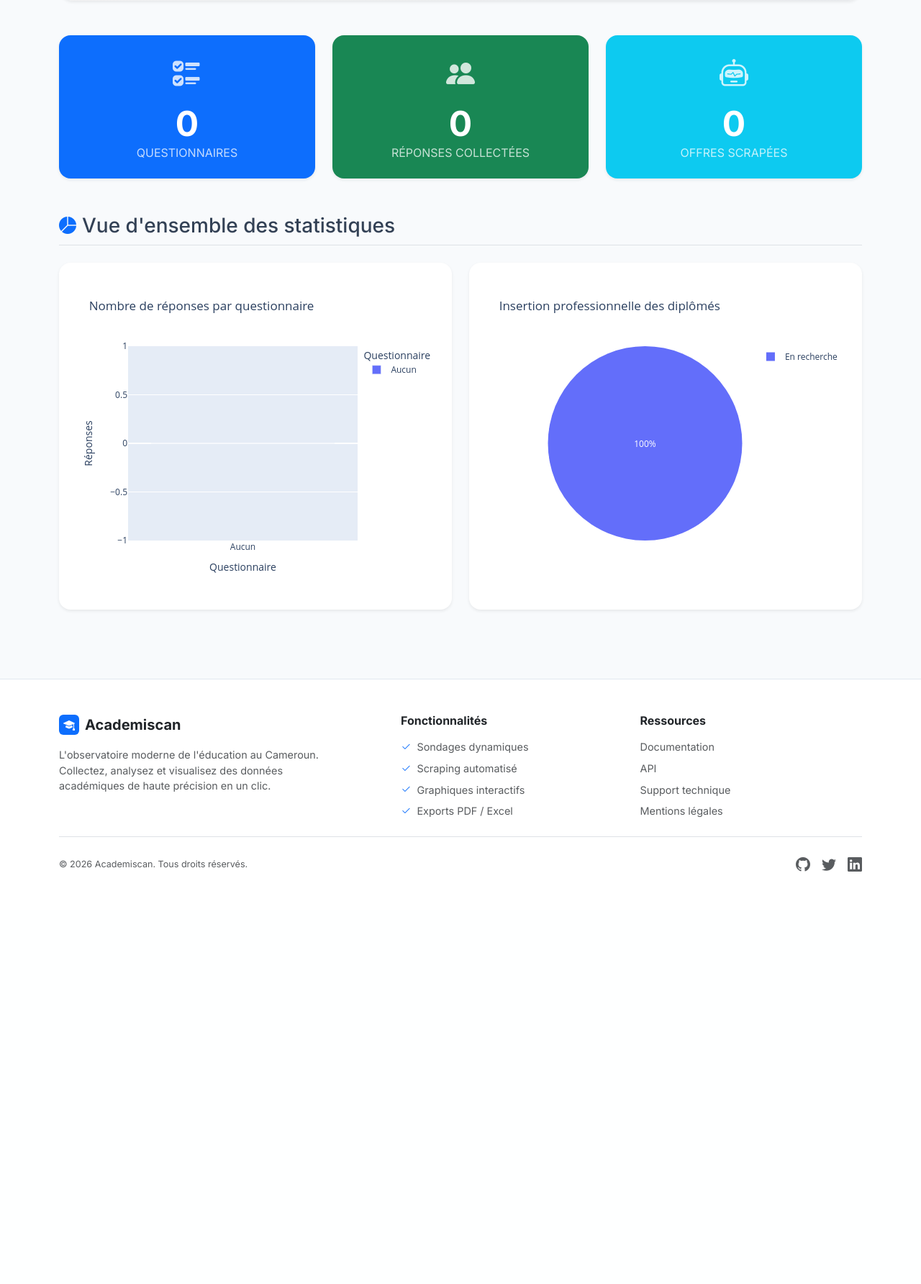
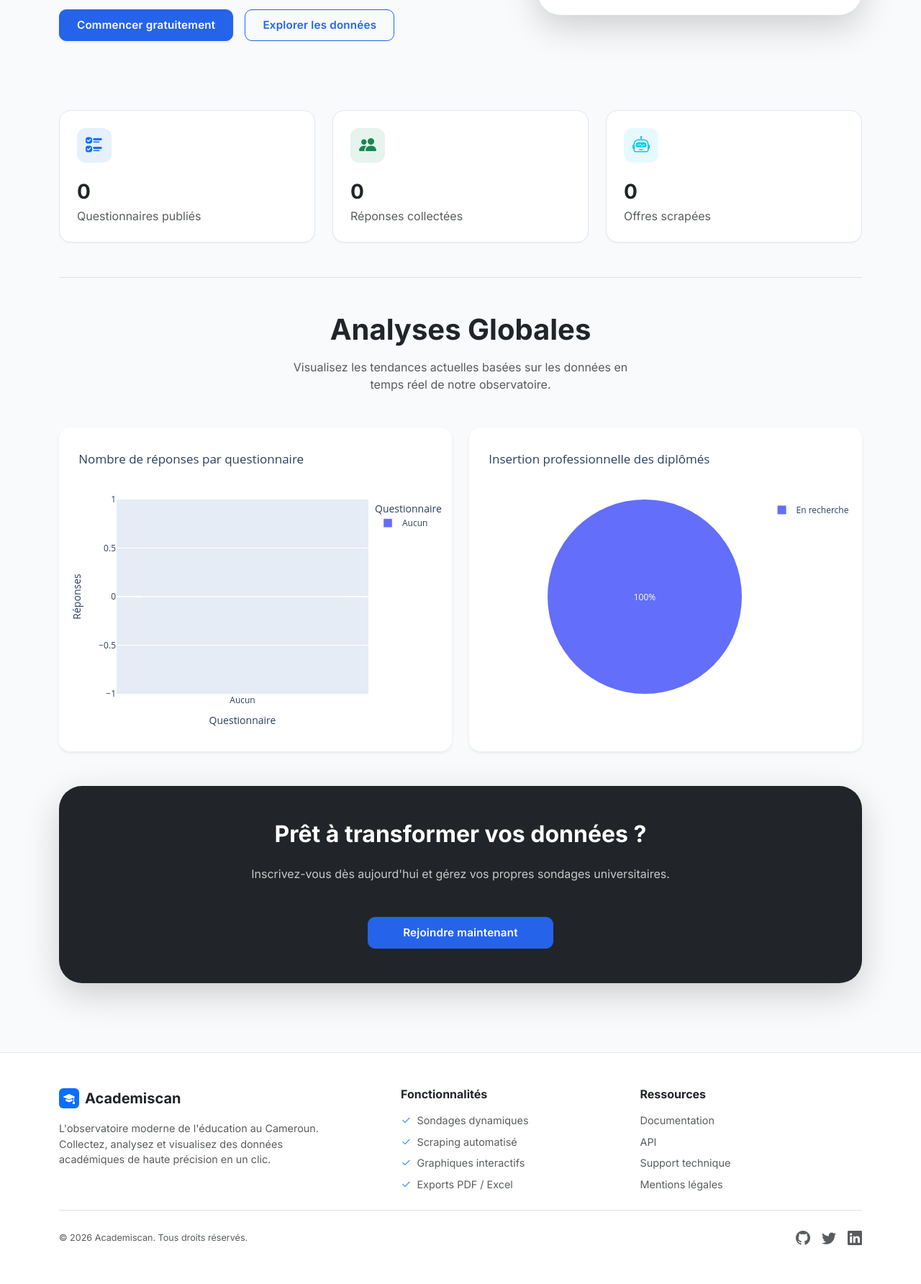
Before and after one commit to Jimmy-Network1/Projet_AnalyseDeDonnees, a Flask app: page /dashboard/public in a window 1280 px wide. Shown: the part 538-2322 px from the top of the page at 72% size. Before the commit the page ends 1749 px from the top, so only its background shows below. Run offline with Flask 3, Linux system fonts and the light colour scheme; some libraries are stand-ins or nearby versions.

Commit message:
chore: mise à jour du nom du service Render pour la nouvelle URL
Mise à jour du nom du service dans render.yaml en kemmogne-ange-merveille-24g2156-v1-academiscan. Ajout des modifications d'interface dans les templates du dashboard.

```diff
--- a/render.yaml
+++ b/render.yaml
@@ -1,6 +1,6 @@
 services:
   - type: web
-    name: academiscan
+    name: kemmogne-ange-merveille-24g2156-v1-academiscan
     env: python
     buildCommand: pip install -r requirements.txt
     startCommand: gunicorn "app:create_app()"
--- a/templates/dashboard/public.html
+++ b/templates/dashboard/public.html
@@ -5,107 +5,135 @@
 {% block head %}
     <script src="https://cdn.plot.ly/plotly-latest.min.js"></script>
     <style>
-        .hero-section {
-            background: linear-gradient(135deg, #ffffff 0%, #f0f4f8 100%);
-            border: 1px solid rgba(0,0,0,0.05);
-            border-radius: 20px !important;
+        .hero-title {
+            font-size: clamp(2.5rem, 5vw, 3.75rem);
+            line-height: 1.1;
+            letter-spacing: -0.04em;
         }
-        .stat-icon {
-            font-size: 2.5rem;
-            opacity: 0.8;
-            margin-bottom: 10px;
+        .stat-card {
+            border: 1px solid var(--brand-gray-border);
+            transition: all 0.3s cubic-bezier(0.4, 0, 0.2, 1);
         }
-        .chart-container {
-            min-height: 400px; /* Assure une bonne hauteur sur mobile */
+        .stat-card:hover {
+            border-color: var(--brand-primary);
+            box-shadow: var(--shadow-lg);
+        }
+        .chart-card {
+            min-height: 450px;
+        }
+        .icon-box {
+            width: 48px;
+            height: 48px;
+            display: flex;
+            align-items: center;
+            justify-content: center;
+            border-radius: 12px;
+            margin-bottom: 1.5rem;
         }
     </style>
 {% endblock %}
 
 {% block content %}
 <!-- Hero Section -->
-<div class="hero-section p-md-5 p-4 text-center shadow-sm mb-5">
-    <i class="bi bi-bar-chart-line-fill text-primary mb-3" style="font-size: 3.5rem;"></i>
-    <h1 class="display-5 fw-bold text-body-emphasis mb-3">Observatoire de l'Éducation</h1>
-    <p class="lead text-muted mx-auto mb-4" style="max-width: 700px;">
-        Academiscan collecte, analyse et visualise les données universitaires, le marché de l'emploi et l'insertion professionnelle au Cameroun en temps réel.
-    </p>
-    {% if not current_user.is_authenticated %}
-    <div class="d-grid gap-2 d-sm-flex justify-content-sm-center mt-4">
-        <a href="{{ url_for('auth.inscription') }}" class="btn btn-primary btn-lg px-4 gap-3 shadow-sm">
-            <i class="bi bi-person-plus me-2"></i>Rejoindre la plateforme
-        </a>
-        <a href="#stats" class="btn btn-outline-secondary btn-lg px-4">
-            <i class="bi bi-graph-up-arrow me-2"></i>Explorer les données
-        </a>
+<div class="row py-5 mb-5 align-items-center">
+    <div class="col-lg-7 text-center text-lg-start mb-5 mb-lg-0">
+        <h1 class="hero-title fw-bold text-dark mb-4">L'observatoire de l'éducation au Cameroun.</h1>
+        <p class="lead text-muted mb-5 fs-4" style="max-width: 600px;">
+            Collectez des données stratégiques, analysez le marché de l'emploi et visualisez l'insertion professionnelle avec une précision inédite.
+        </p>
+        {% if not current_user.is_authenticated %}
+        <div class="d-flex flex-column flex-sm-row gap-3 justify-content-center justify-content-lg-start">
+            <a href="{{ url_for('auth.inscription') }}" class="btn btn-primary btn-lg shadow-sm">Commencer gratuitement</a>
+            <a href="#stats" class="btn btn-outline-primary btn-lg">Explorer les données</a>
+        </div>
+        {% endif %}
     </div>
-    {% endif %}
+    <div class="col-lg-5 d-none d-lg-block">
+        <div class="p-4 bg-white shadow-lg rounded-5 border border-light">
+             <img src="https://img.freepik.com/free-vector/data-analysis-concept-illustration_114360-1621.jpg" alt="Analytics" class="img-fluid rounded-4">
+        </div>
+    </div>
 </div>
 
-<!-- Key Stats -->
-<div id="stats" class="row g-4 mb-5 text-center">
+<!-- Key Stats Grid -->
+<div id="stats" class="row g-4 mb-5">
     <div class="col-md-4">
-        <div class="card border-0 shadow-sm bg-primary text-white h-100 card-hover">
-            <div class="card-body py-4">
-                <i class="bi bi-ui-checks stat-icon d-block"></i>
-                <h2 class="display-5 fw-bold mb-0">{{ stats.total_questionnaires }}</h2>
-                <p class="fs-6 mb-0 opacity-75 text-uppercase tracking-wide">Questionnaires</p>
+        <div class="card h-100 p-4 stat-card">
+            <div class="icon-box bg-primary bg-opacity-10 text-primary">
+                <i class="bi bi-ui-checks fs-4"></i>
             </div>
+            <h3 class="fw-bold mb-1">{{ stats.total_questionnaires }}</h3>
+            <p class="text-muted mb-0">Questionnaires publiés</p>
         </div>
     </div>
     <div class="col-md-4">
-        <div class="card border-0 shadow-sm bg-success text-white h-100 card-hover">
-            <div class="card-body py-4">
-                <i class="bi bi-people-fill stat-icon d-block"></i>
-                <h2 class="display-5 fw-bold mb-0">{{ stats.total_reponses }}</h2>
-                <p class="fs-6 mb-0 opacity-75 text-uppercase tracking-wide">Réponses collectées</p>
+        <div class="card h-100 p-4 stat-card">
+            <div class="icon-box bg-success bg-opacity-10 text-success">
+                <i class="bi bi-people-fill fs-4"></i>
             </div>
+            <h3 class="fw-bold mb-1">{{ stats.total_reponses }}</h3>
+            <p class="text-muted mb-0">Réponses collectées</p>
         </div>
     </div>
     <div class="col-md-4">
-        <div class="card border-0 shadow-sm bg-info text-white h-100 card-hover">
-            <div class="card-body py-4">
-                <i class="bi bi-robot stat-icon d-block"></i>
-                <h2 class="display-5 fw-bold mb-0">{{ stats.total_offres }}</h2>
-                <p class="fs-6 mb-0 opacity-75 text-uppercase tracking-wide">Offres scrapées</p>
+        <div class="card h-100 p-4 stat-card">
+            <div class="icon-box bg-info bg-opacity-10 text-info">
+                <i class="bi bi-robot fs-4"></i>
+            </div>
+            <h3 class="fw-bold mb-1">{{ stats.total_offres }}</h3>
+            <p class="text-muted mb-0">Offres scrapées</p>
+        </div>
+    </div>
+</div>
+
+<!-- Charts Section -->
+<div class="mb-5 mt-5 pt-5 border-top">
+    <div class="text-center mb-5">
+        <h2 class="fw-bold text-dark h1 mb-3">Analyses Globales</h2>
+        <p class="text-muted mx-auto" style="max-width: 500px;">Visualisez les tendances actuelles basées sur les données en temps réel de notre observatoire.</p>
+    </div>
+
+    <div class="row g-4">
+        <div class="col-lg-6">
+            <div class="card border-0 shadow-sm chart-card overflow-hidden">
+                <div class="card-body p-0">
+                    <div id="chart-reponse" style="height: 450px;"></div>
+                </div>
+            </div>
+        </div>
+        <div class="col-lg-6">
+            <div class="card border-0 shadow-sm chart-card overflow-hidden">
+                <div class="card-body p-0">
+                    <div id="chart-insertion" style="height: 450px;"></div>
+                </div>
             </div>
         </div>
     </div>
 </div>
 
-<!-- Charts Section -->
-<div class="d-flex align-items-center mb-4 mt-5 pb-2 border-bottom">
-    <i class="bi bi-pie-chart-fill fs-4 text-primary me-2"></i>
-    <h3 class="mb-0">Vue d'ensemble des statistiques</h3>
+<!-- CTA -->
+{% if not current_user.is_authenticated %}
+<div class="bg-dark text-white rounded-5 p-5 text-center my-5 shadow-lg border-0">
+    <h2 class="fw-bold mb-4">Prêt à transformer vos données ?</h2>
+    <p class="mb-5 opacity-75">Inscrivez-vous dès aujourd'hui et gérez vos propres sondages universitaires.</p>
+    <a href="{{ url_for('auth.inscription') }}" class="btn btn-primary btn-lg px-5">Rejoindre maintenant</a>
 </div>
-
-<div class="row g-4 mb-5">
-    <div class="col-lg-6">
-        <div class="card shadow-sm border-0 h-100 card-hover">
-            <div class="card-body p-2 p-md-3 chart-container">
-                <div id="chart-reponse"></div>
-            </div>
-        </div>
-    </div>
-    <div class="col-lg-6">
-        <div class="card shadow-sm border-0 h-100 card-hover">
-            <div class="card-body p-2 p-md-3 chart-container">
-                <div id="chart-insertion"></div>
-            </div>
-        </div>
-    </div>
-</div>
+{% endif %}
 
 {% endblock %}
 
 {% block scripts %}
 <script>
-    // Configuration responsive pour Plotly
-    var config = {responsive: true, displayModeBar: false};
+    const chartConfig = {
+        responsive: true,
+        displayModeBar: false,
+        margin: { t: 60, b: 60, l: 60, r: 40 }
+    };
 
-    var graphReponse = {{ chart_reponse | safe }};
-    Plotly.newPlot('chart-reponse', graphReponse.data, graphReponse.layout, config);
+    const graphReponse = {{ chart_reponse | safe }};
+    Plotly.newPlot('chart-reponse', graphReponse.data, graphReponse.layout, chartConfig);
 
-    var graphInsertion = {{ chart_insertion | safe }};
-    Plotly.newPlot('chart-insertion', graphInsertion.data, graphInsertion.layout, config);
+    const graphInsertion = {{ chart_insertion | safe }};
+    Plotly.newPlot('chart-insertion', graphInsertion.data, graphInsertion.layout, chartConfig);
 </script>
 {% endblock %}
```
Also changed, not shown: templates/dashboard/index.html (+106 -21 lines).
